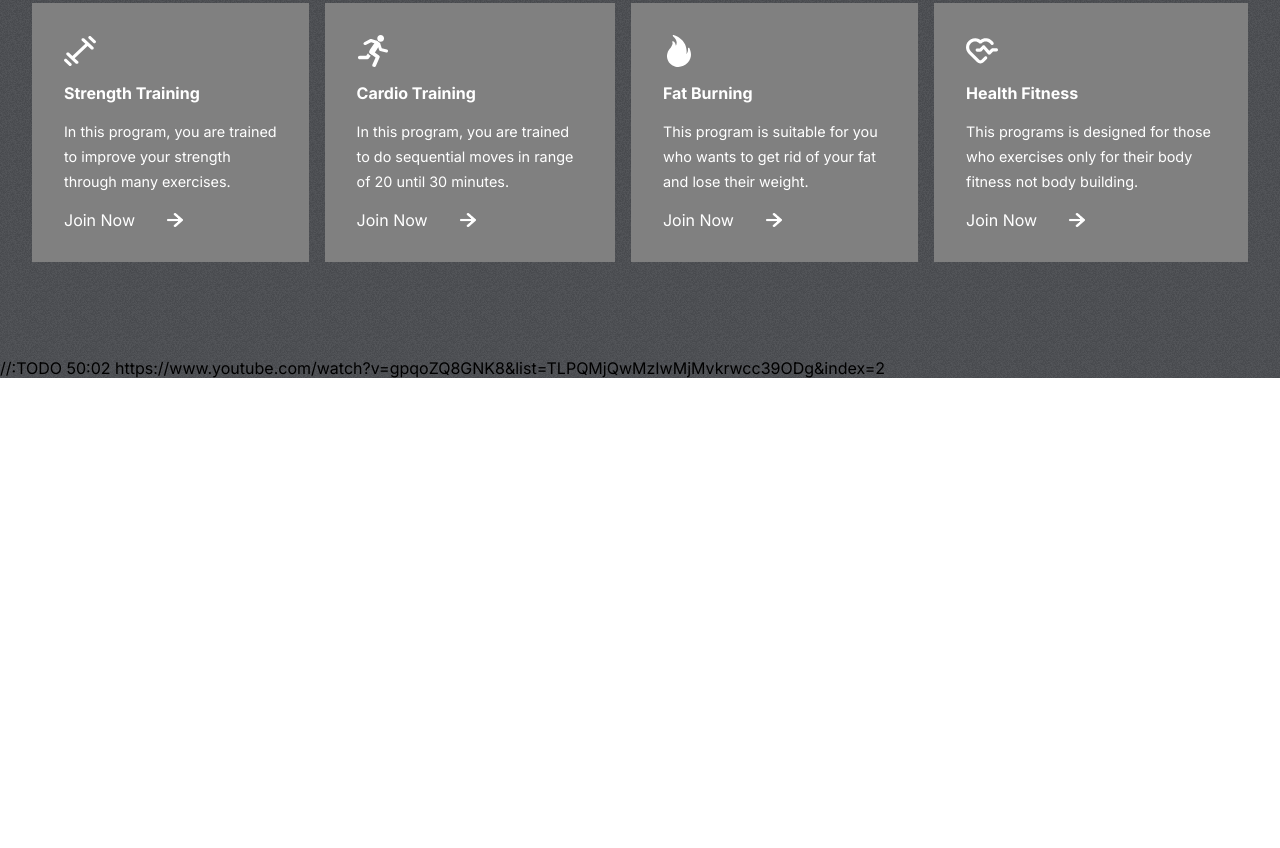
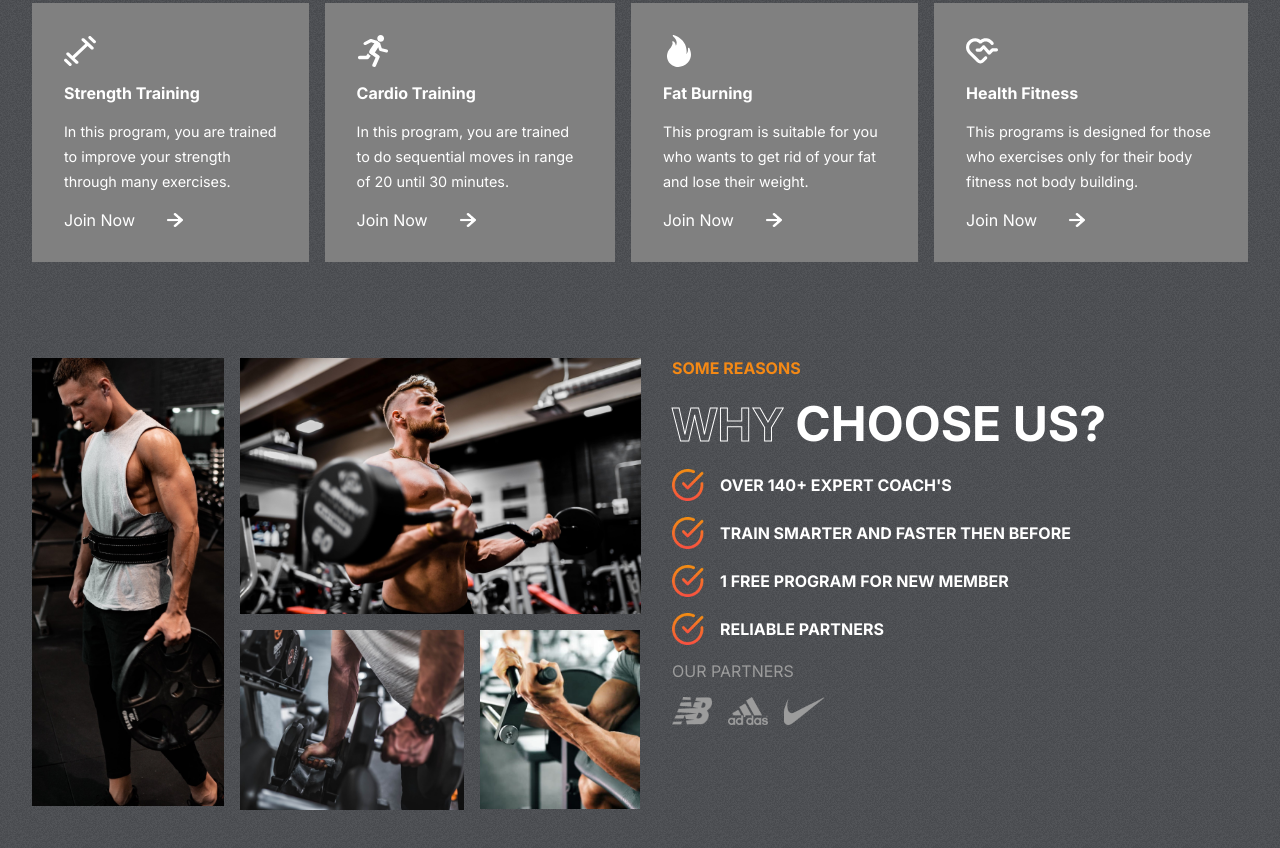
Before and after one commit to majcherrr87/Portfolio, a React (Create React App) app: page /fdf in a window 1280 px wide. Shown: the part 900-1748 px from the top of the page. Before the commit the page ends 1278 px from the top, so only its background shows below. Built offline with nearby package versions, Linux system fonts and the light colour scheme.

Commit message:
add Reasons component

```diff
--- a/src/components/fdf/fdf-component/reasons/Reasons.jsx
+++ b/src/components/fdf/fdf-component/reasons/Reasons.jsx
@@ -12,7 +12,45 @@ import './reasons.css';
 export const Reasons = () => {
     return (
         <div className="Reasons" id="reasons">
-//:TODO 50:02  https://www.youtube.com/watch?v=gpqoZQ8GNK8&list=TLPQMjQwMzIwMjMvkrwcc39ODg&index=2
+            <div className="left-r">
+                <img src={image1} alt=""/>
+                <img src={image2} alt=""/>
+                <img src={image3} alt=""/>
+                <img src={image4} alt=""/>
+            </div>
+            <div className="right-r">
+                <span>some reasons</span>
+                <div>
+                    <span className='stroke-text'>why</span>
+                    <span> choose us?</span>
+                </div>
+
+                <div className='details-r'>
+                    <div>
+                        <img src={tick} alt=""/>
+                        <span>Over 140+ Expert Coach's</span>
+                    </div>
+                    <div>
+                        <img src={tick} alt=""/>
+                        <span>Train smarter and faster then before</span>
+                    </div>
+                    <div>
+                        <img src={tick} alt=""/>
+                        <span>1 free program for new member</span>
+                    </div>
+                    <div>
+                        <img src={tick} alt=""/>
+                        <span>reliable partners</span>
+                    </div>
+                </div>
+                <span id='normal'>our partners</span>
+                <div className="partners">
+                    <img src={nb} alt=""/>
+                    <img src={adidas} alt=""/>
+                    <img src={nike} alt=""/>
+                </div>
+
+            </div>
         </div>
     )
 }
--- a/src/components/fdf/fdf-component/reasons/reasons.css
+++ b/src/components/fdf/fdf-component/reasons/reasons.css
@@ -0,0 +1,81 @@
+.Reasons {
+    padding: 0 2rem;
+    display: flex;
+    gap: 2rem;
+}
+.left-r {
+    flex: 1 1;
+    display: grid;
+    grid-template-columns: repeat(3, 1fr);
+    gap: 1rem;
+    grid-auto-rows: 1fr;
+}
+.left-r > img {
+    object-fit: cover;
+}
+.left-r > :nth-child(1){
+    width: 12rem;
+    grid-row: 1/3;
+    height: 28rem;
+}
+.left-r > :nth-child(2){
+    grid-column: 2/4;
+    width: auto;
+    height: 16rem;
+}
+.left-r > :nth-child(3){
+    width: 14rem;
+    grid-column: 2/3;
+    grid-row: 2;
+}
+.left-r > :nth-child(4){
+    width: 10rem;
+    height: 11.2rem;
+    grid-column: 3/4;
+    grid-row: 2;
+}
+
+
+.right-r {
+    flex: 1 1;
+    text-transform: uppercase;
+    gap: 1rem;
+    display: flex;
+    flex-direction: column;
+}
+.right-r > span {
+    font-weight: bold;
+    color: var(--orange)
+}
+.right-r > span#normal {
+    color: var(--gray);
+    font-weight: normal;
+}
+.right-r > div {
+    font-size: 3rem;
+    color: white;
+    font-weight: bold;
+}
+.details-r {
+    display: flex;
+    flex-direction: column;
+    gap: 1rem;
+}
+.details-r > div {
+    text-transform: uppercase;
+    display: flex;
+    font-size: 1rem;
+    gap: 1rem;
+    align-items: center;
+}
+.details-r > div > img {
+    width: 2rem;
+    height: 2rem;
+}
+.partners {
+    display: flex;
+    gap: 1rem;
+}
+.partners > img {
+    width: 2.5rem;
+}
```
